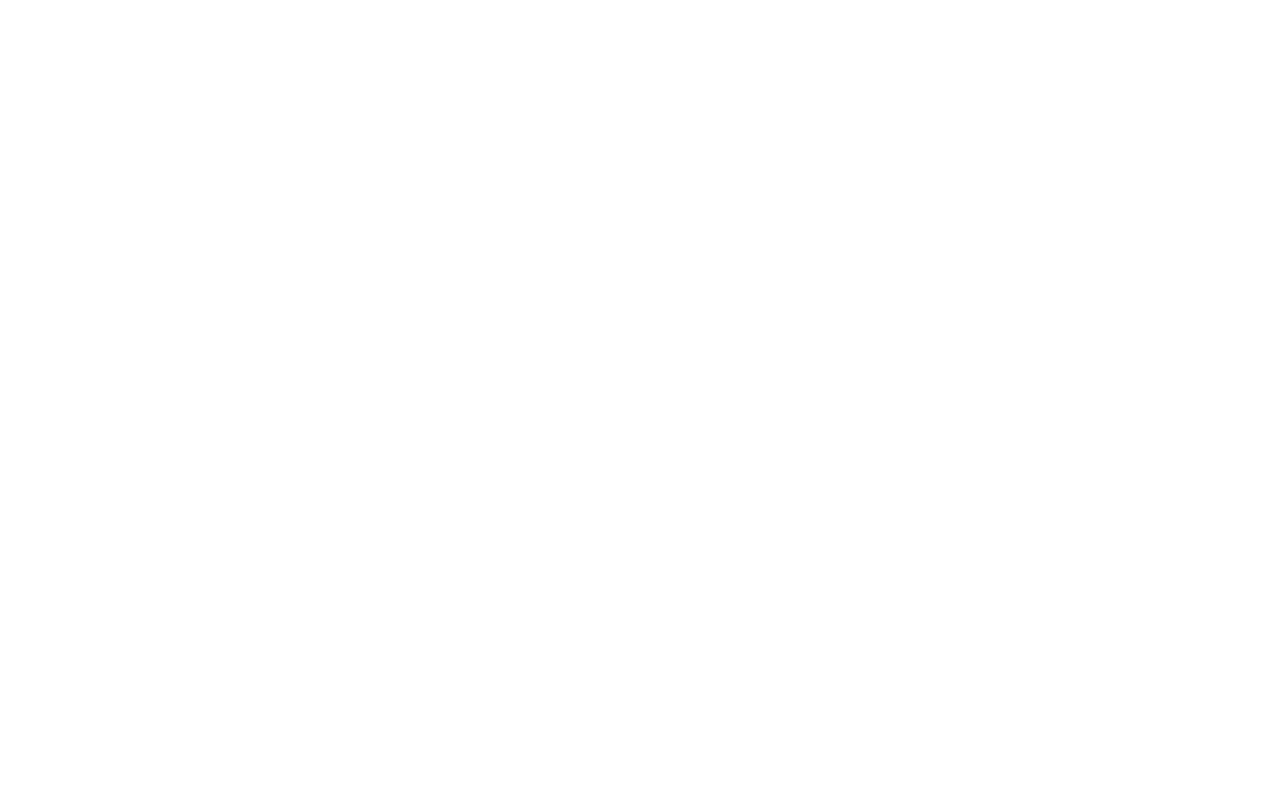
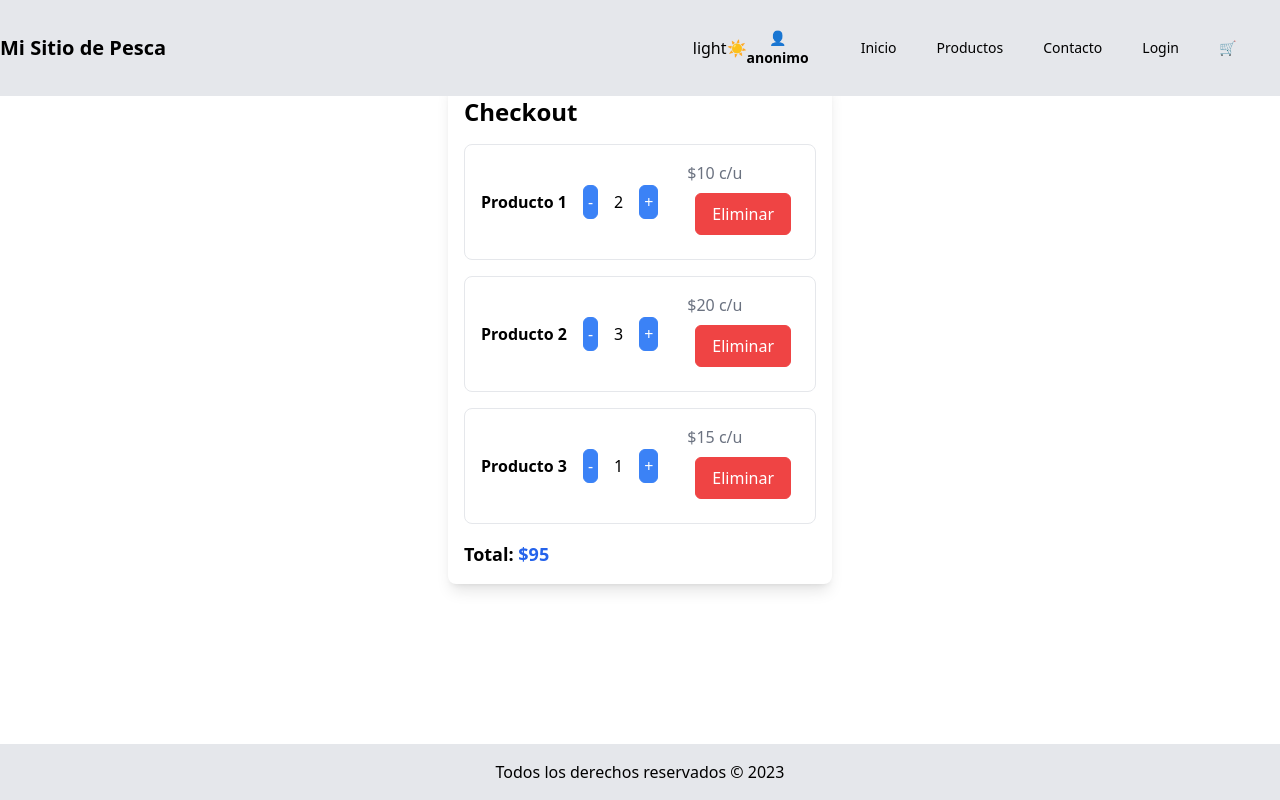
Before and after one commit to juanjoibar/Proy-vite, a React (Vite) app: page /checkout in a window 1280 px wide. Before the commit this address had no page. Built offline with nearby package versions, Linux system fonts and the light colour scheme.

Commit message:
se creo el checkout, se ajusto el nav y mejoraron los botones del checkout

```diff
--- a/src/App.jsx
+++ b/src/App.jsx
@@ -6,6 +6,7 @@
 import Login from './Components/login/Login'
 import Registration from './Components/login/Registration'
 import Productos from './Components/productos/Productos'
+import MainCheckout from './Components/checkout/MainCheckout'
 function App() {
 
 
@@ -20,6 +21,8 @@
           <Route path="/login" element={<Login/>}  ></Route>
           <Route path="/registration" element={<Registration/>}  ></Route>
           <Route path="/contacto" element={<Contacto/>}  ></Route>
+          <Route path="/checkout" element={<MainCheckout/>}  ></Route>
+
         </Routes>
       </BrowserRouter>
 
--- a/src/Components/checkout/CheckOut.jsx
+++ b/src/Components/checkout/CheckOut.jsx
@@ -0,0 +1,56 @@
+// src/components/Checkout.js
+import React, { useState } from 'react';
+
+const Checkout = () => {
+  const [cartItems, setCartItems] = useState([
+    { id: 1, name: 'Producto 1', price: 10, quantity: 2 },
+    { id: 2, name: 'Producto 2', price: 20, quantity: 3 },
+    { id: 3, name: 'Producto 3', price: 15, quantity: 1 },
+  ]);
+
+  const calculateTotalPrice = () => {
+    return cartItems.reduce((total, item) => total + item.price * item.quantity, 0);
+  };
+
+  const handleRemoveItem = (itemId) => {
+    setCartItems(cartItems.filter(item => item.id !== itemId));
+  };
+
+  const handleIncrement = (itemId) => {
+    setCartItems(cartItems.map(item => item.id === itemId ? { ...item, quantity: item.quantity + 1 } : item));
+  };
+
+  const handleDecrement = (itemId) => {
+    setCartItems(cartItems.map(item => item.id === itemId && item.quantity > 1 ? { ...item, quantity: item.quantity - 1 } : item));
+  };
+
+  return (
+    <div className='mt-20'>
+
+    <div className="mt-10 mx-auto w-96 p-4 rounded-lg shadow-lg bg-white">
+    <h2 className="text-2xl font-semibold mb-4">Checkout</h2>
+    <ul className="space-y-4">
+      {cartItems.map(item => (
+        <li key={item.id} className="flex items-center justify-between border p-4 rounded-lg">
+          <div className="flex items-center">
+            <p className="font-semibold mr-2">{item.name}</p>
+            <button onClick={() => handleDecrement(item.id)} className="border border-blue-500 bg-blue-500 text-white rounded-md px-1 py-1 m-2 transition duration-500 ease select-none hover:bg-blue-600 focus:outline-none focus:shadow-outline">-</button>
+            <p className="px-2">{item.quantity}</p>
+            <button onClick={() => handleIncrement(item.id)} className="border border-blue-500 bg-blue-500 text-white rounded-md px-1 py-1 m-2 transition duration-500 ease select-none hover:bg-blue-600 focus:outline-none focus:shadow-outline">+</button>
+          </div>
+          <div>
+            <p className="text-gray-500">${item.price} c/u</p>
+            <button onClick={() => handleRemoveItem(item.id)} className="border border-red-500 bg-red-500 text-white rounded-md px-4 py-2 m-2 transition duration-500 ease select-none hover:bg-red-600 focus:outline-none focus:shadow-outline">Eliminar</button>
+          </div>
+        </li>
+      ))}
+    </ul>
+    <div className="mt-4 text-lg font-semibold">
+      Total: <span className="text-blue-600">${calculateTotalPrice()}</span>
+    </div>
+  </div>
+          </div>
+  );
+};
+
+export default Checkout;
--- /dev/null
+++ b/src/Components/checkout/MainCheckout.jsx
@@ -0,0 +1,18 @@
+import React from 'react'
+import Checkout from './CheckOut'
+import Navbar from '../Navbar'
+import Footer from '../Footer'
+function MainCheckout() {
+  return (
+    <>
+
+
+    <Navbar/>
+    <Checkout/>
+    <Footer/>
+    </>
+
+  )
+}
+
+export default MainCheckout
```
